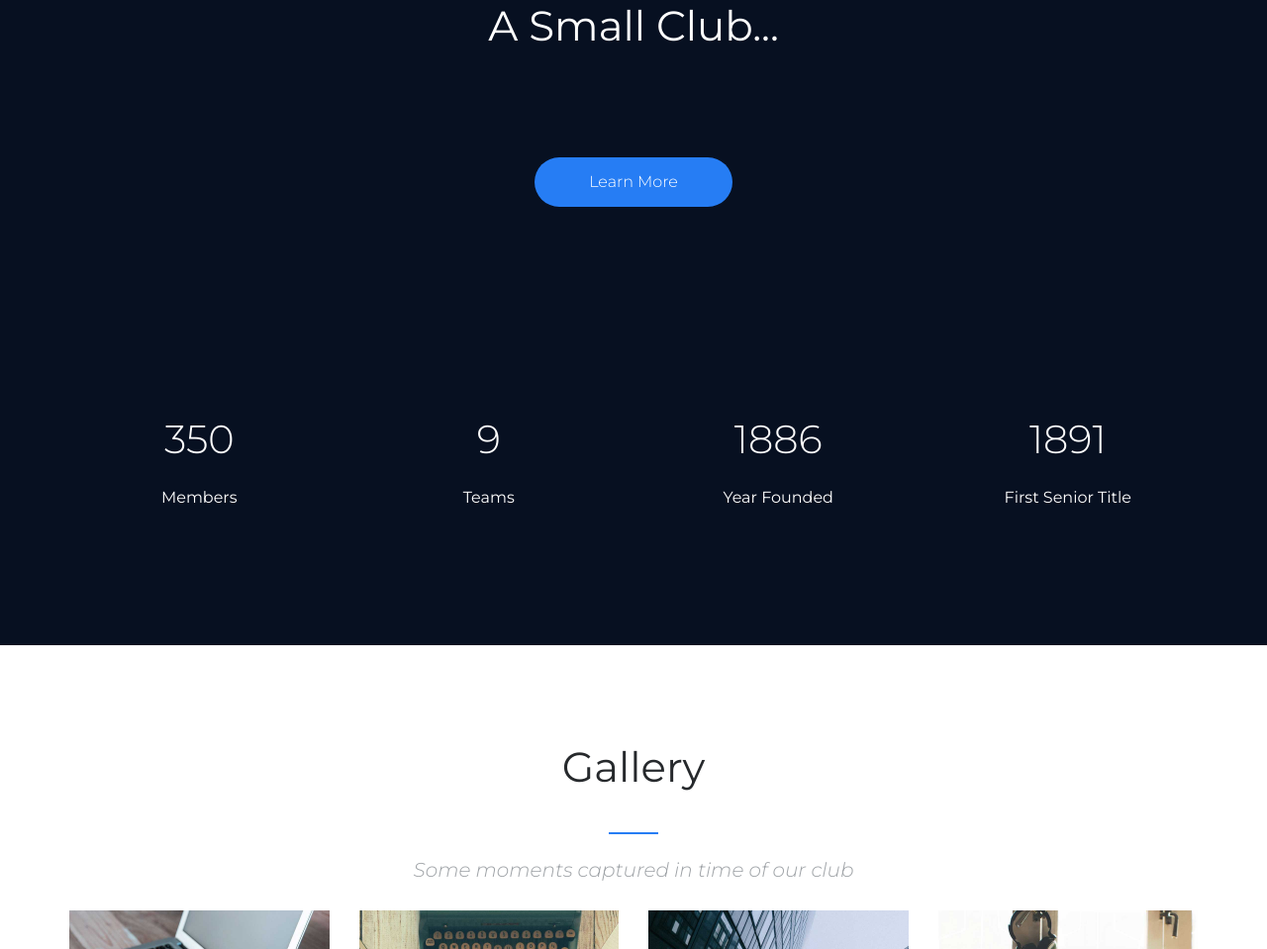
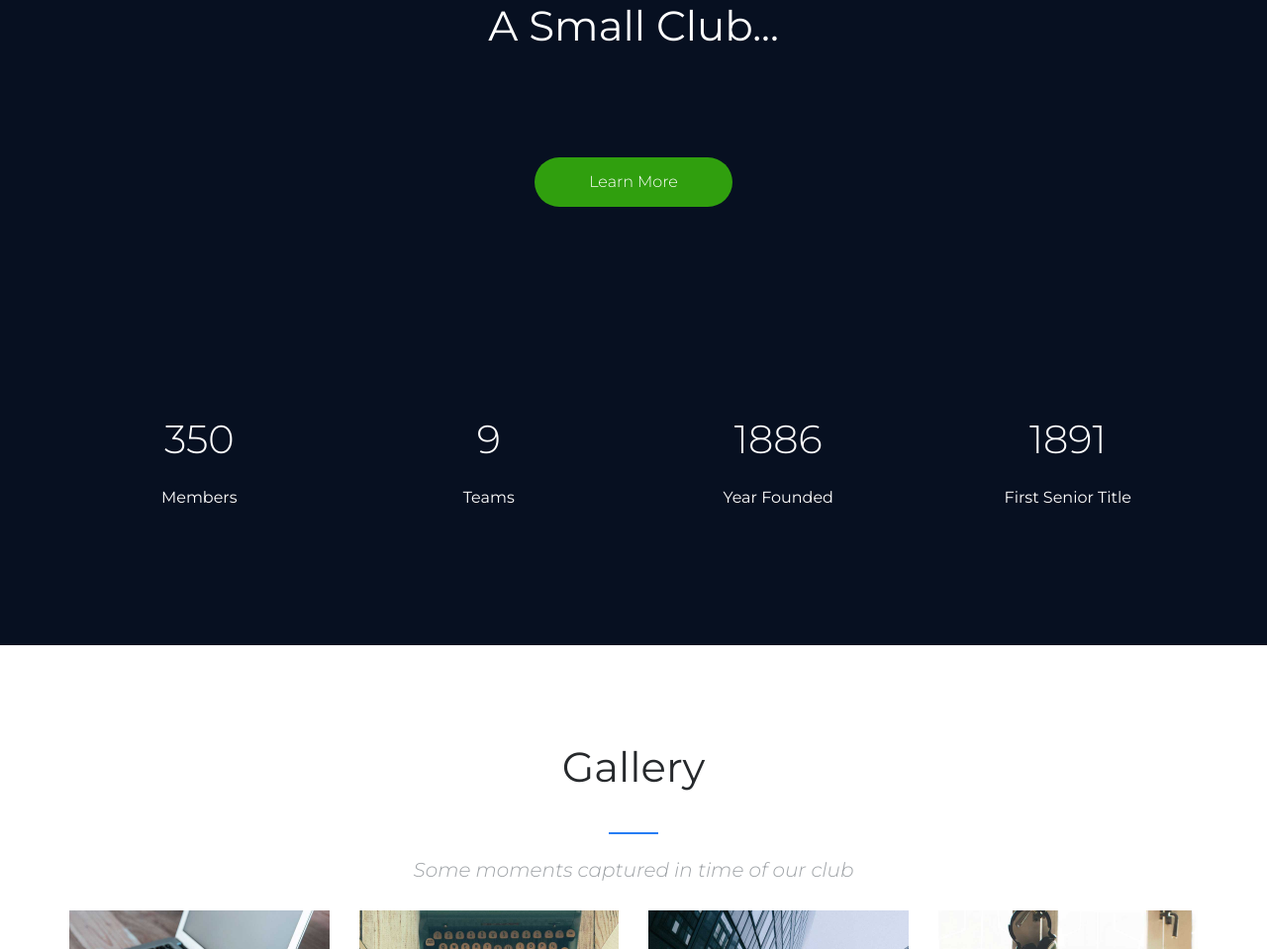
Before and after one commit to Clavinb2/clavinb2.github.io, a plain HTML site: page index.html in a window 1280 px wide. Shown: the part 1500-2459 px from the top of the page at 99% size. Drawn offline with nearby package versions, Linux system fonts and the light colour scheme.

Commit message:
updated css

```diff
--- a/assets/css/style.css
+++ b/assets/css/style.css
@@ -99,7 +99,7 @@ p + p {
 }
 
 .btn-fill {
-    background-color: #267df4;
+    background-color: #309f0e;
     color: #fff;
 }
 
```
